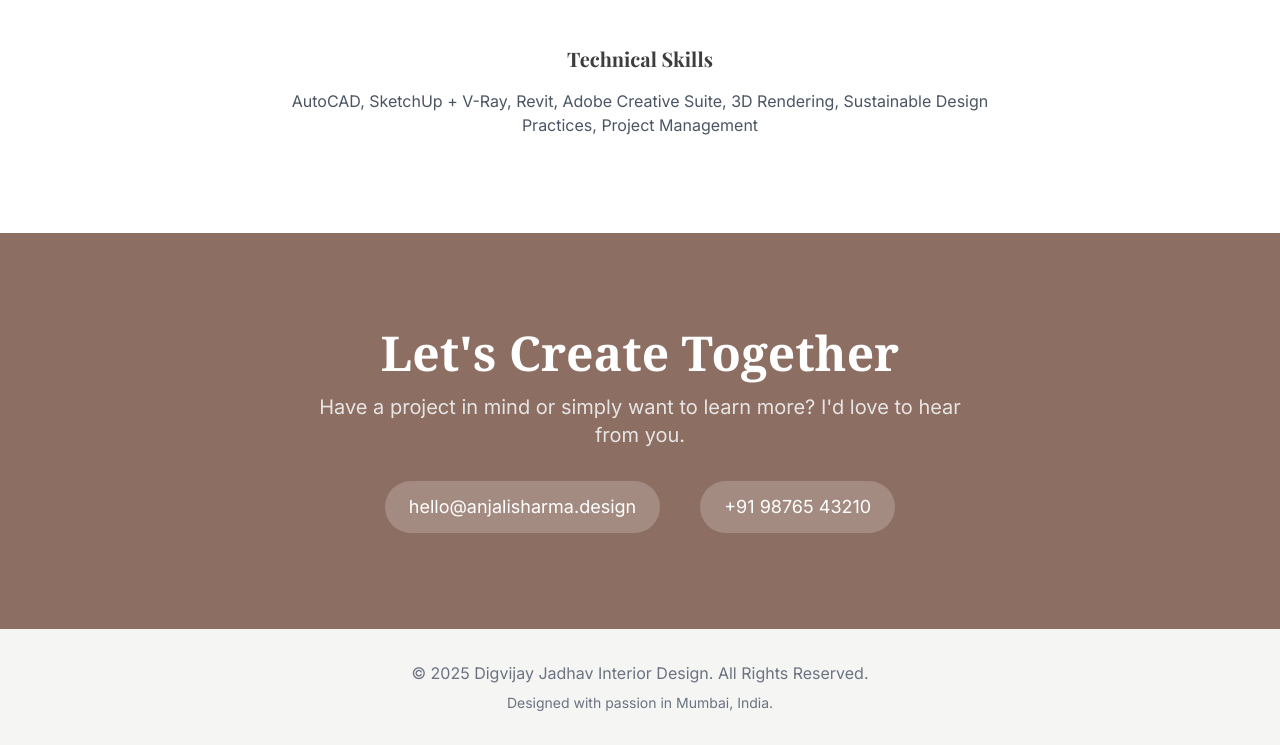
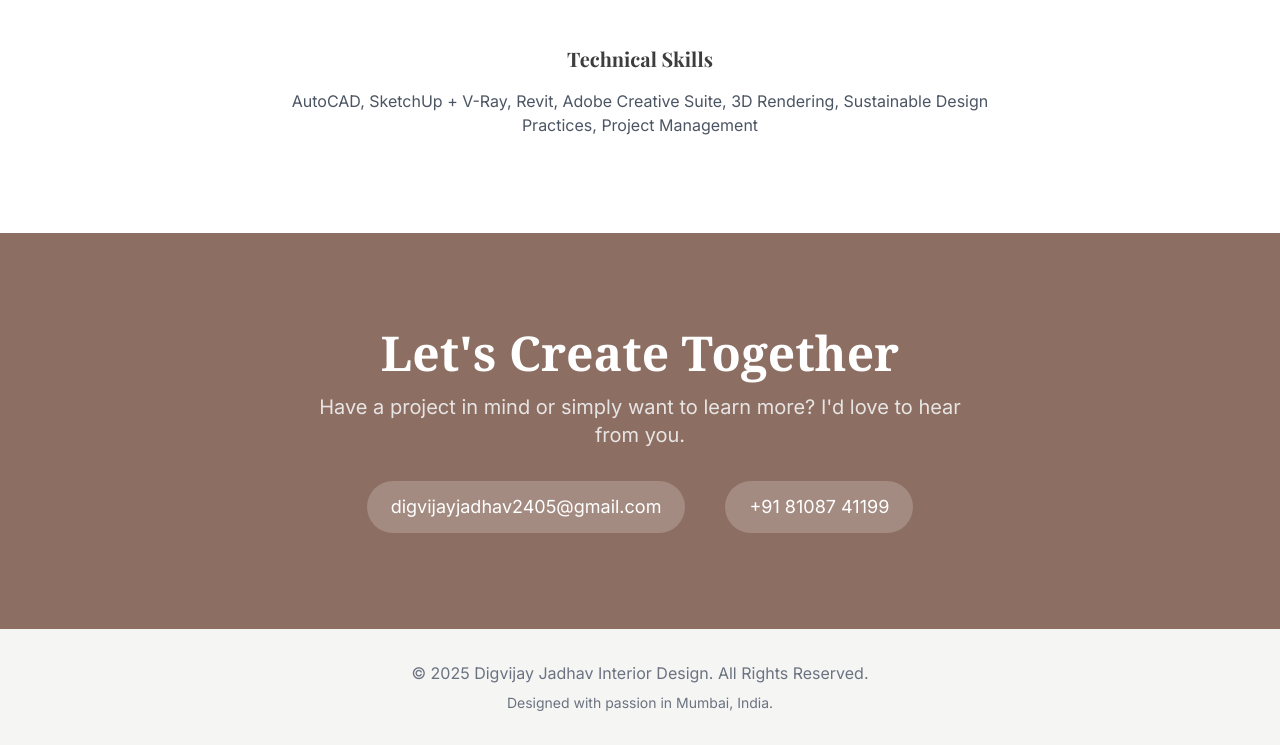
Before and after one commit to keshav9867/Portfolio, a plain HTML site: page index.html in a window 1280 px wide. Shown: the part 4151-4896 px from the top of the page. Drawn offline with nearby package versions, Linux system fonts and the light colour scheme.

Commit message:
Update index.html

```diff
--- a/index.html
+++ b/index.html
@@ -235,8 +235,8 @@
                     Have a project in mind or simply want to learn more? I'd love to hear from you.
                 </p>
                 <div class="flex flex-col md:flex-row justify-center items-center gap-6 md:gap-10">
-                    <a href="mailto:hello@anjalisharma.design" class="text-lg bg-white bg-opacity-20 px-6 py-3 rounded-full hover:bg-opacity-30 transition-all-300">hello@anjalisharma.design</a>
-                    <a href="tel:+919876543210" class="text-lg bg-white bg-opacity-20 px-6 py-3 rounded-full hover:bg-opacity-30 transition-all-300">+91 98765 43210</a>
+                    <a href="mailto:digvijayjadhav2405@gmail.com" class="text-lg bg-white bg-opacity-20 px-6 py-3 rounded-full hover:bg-opacity-30 transition-all-300">digvijayjadhav2405@gmail.com</a>
+                    <a href="tel:+918108741199" class="text-lg bg-white bg-opacity-20 px-6 py-3 rounded-full hover:bg-opacity-30 transition-all-300">+91 81087 41199</a>
                 </div>
             </div>
         </section>
```
